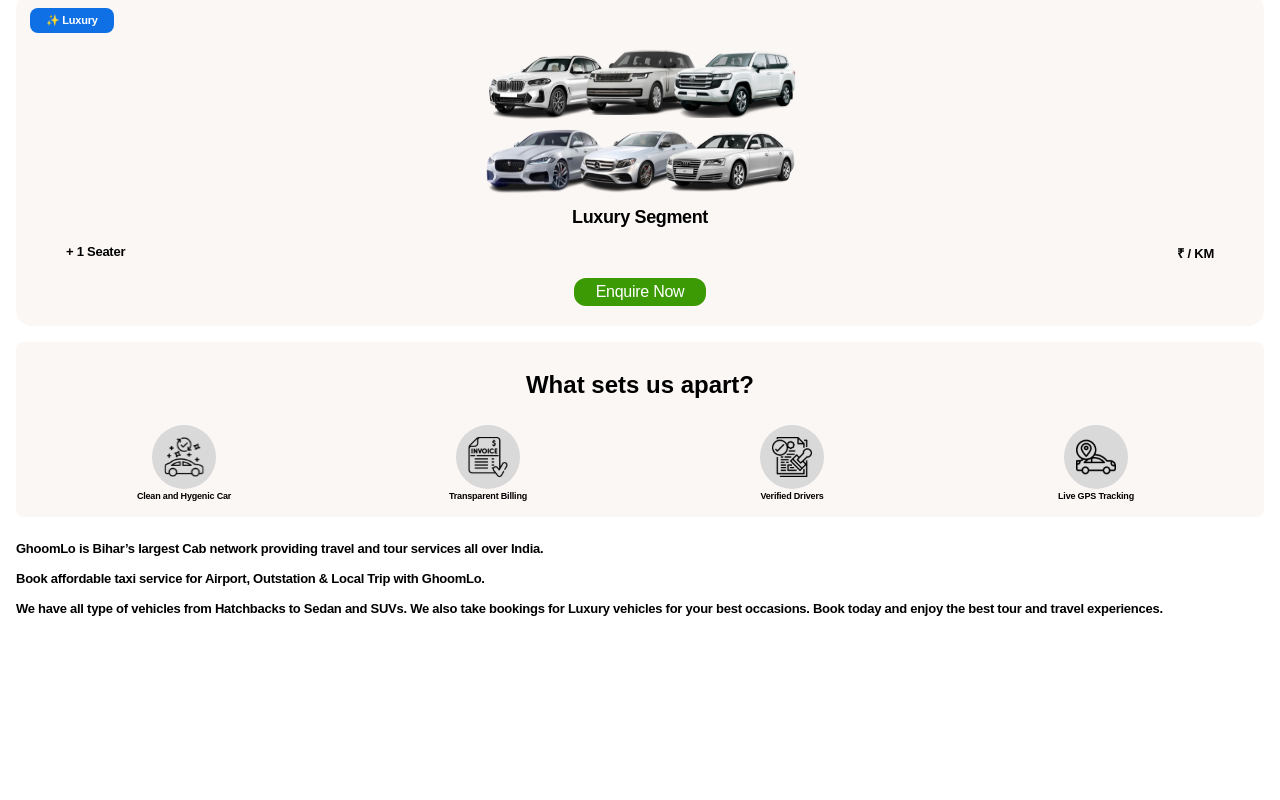
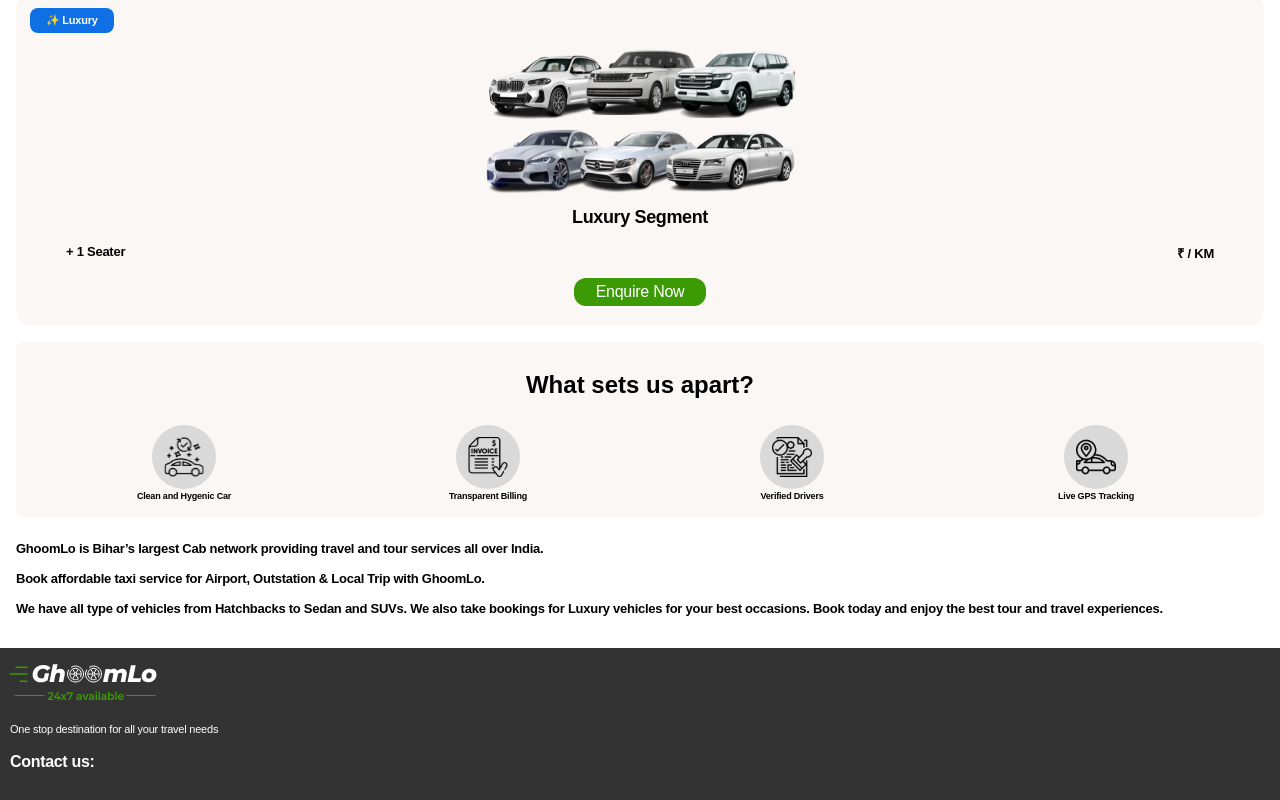
Before and after one commit to akhilesh-k/ghoomlo-ui, a React (Vite) app: page / in a window 1280 px wide. Shown: the part 2329-3129 px from the top of the page. Before the commit the page ends 2977 px from the top, so only its background shows below. Built offline with nearby package versions, Linux system fonts and the light colour scheme.

Commit message:
adds footer

```diff
--- /dev/null
+++ b/src/components/Footer.jsx
@@ -0,0 +1,24 @@
+import { Link } from "react-router-dom";
+import AppLogo from "@/assets/images/app-logo.svg";
+import "./css/footer.css";
+import "./css/colors.css";
+
+const Footer = () => {
+  return (
+    <div className="footer primary-background">
+      <Link to="/">
+        <img src={AppLogo} width="147.5px" height="44px" />
+      </Link>
+      <p className="white sub-title">
+        One stop destination for all your travel needs
+      </p>
+      <p className="white contact-us">
+        Contact us:
+      </p>
+      <div className="contact-details">
+      </div>
+    </div>
+  )
+}
+
+export default Footer
--- /dev/null
+++ b/src/components/css/footer.css
@@ -0,0 +1,21 @@
+.footer {
+  padding: 11px 10px 12px 10px;
+  display: flex;
+  flex-direction: column;
+  gap: 16px;
+  box-sizing: border-box;
+}
+.sub-title {
+  font-size: 11px;
+  font-weight: 500;
+  line-height: 13px;
+  letter-spacing: -0.02em;
+  text-align: left;
+}
+.contact-us {
+  font-size: 16px;
+  font-weight: 600;
+  line-height: 20px;
+  letter-spacing: -0.02em;
+  text-align: left;
+}
--- a/src/pages/Home.jsx
+++ b/src/pages/Home.jsx
@@ -4,6 +4,7 @@
 import BookingComp from "../components/BookingComp";
 import VehicleCard from "../components/VehicleCard";
 import PhoneImage from "@/assets/images/phone.svg";
+import Footer from "../components/Footer";
 import WhatsappImage from "@/assets/images/whatsapp.svg";
 import { useRef } from "react";
 import UniqueSellingPoint from "../components/UniqueSellingPoint";
@@ -62,6 +63,7 @@
         take bookings for Luxury vehicles for your best occasions. Book today
         and enjoy the best tour and travel experiences.
       </p>
+      <Footer />
     </>
   );
 };
```
